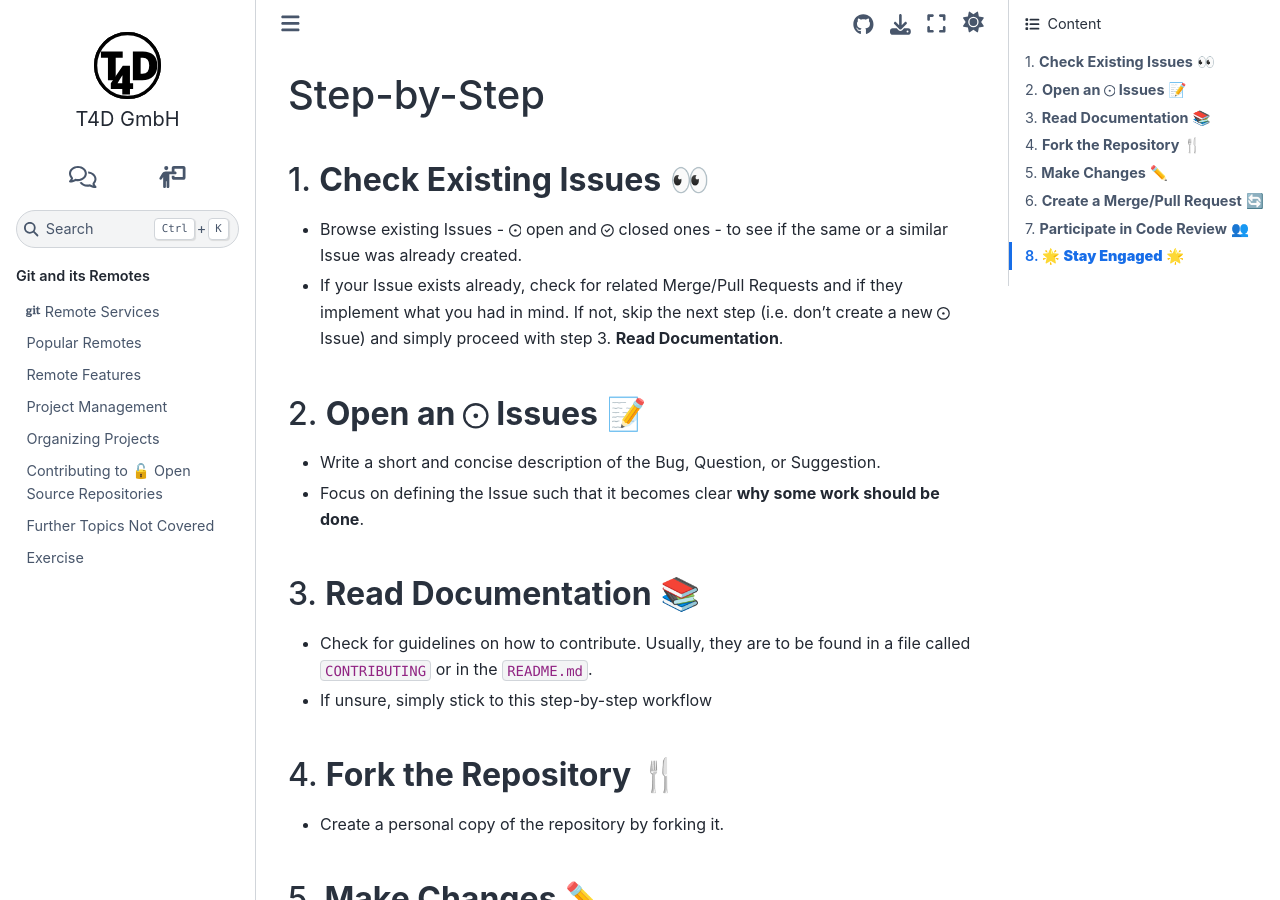
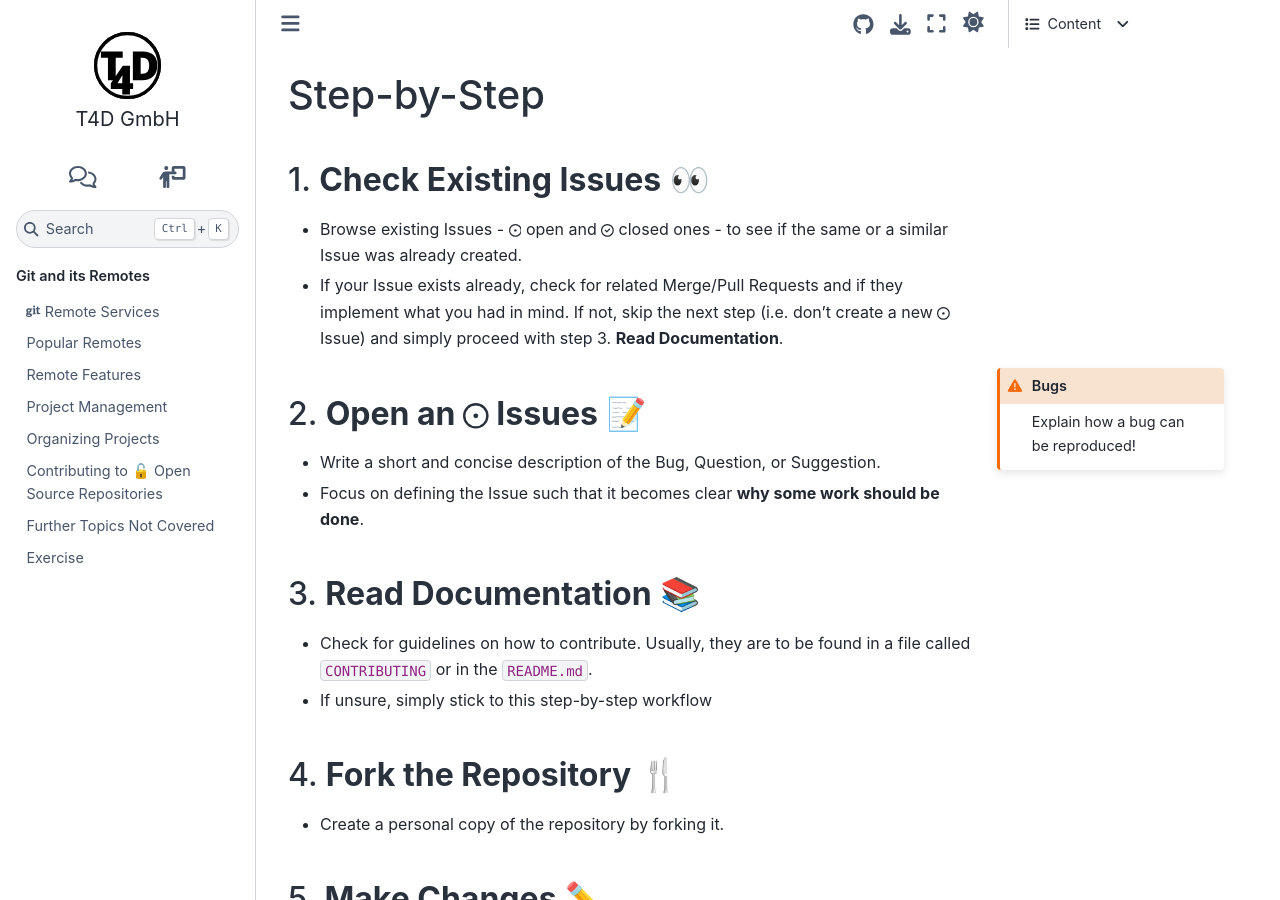
Before and after one commit to t4d-gmbh/git-and-its-remotes, a Sphinx documentation site: the page built from source/content/contributing/step_by_step.md, in a window 1280 px wide and 900 px high. Built offline with Sphinx 7.4.7 and the Sphinx Book theme 1.1.4, drawn with Linux system fonts in a browser that asks for light colours; the version number could not be read and is left out.

Commit message:
adding warning for bugs; minor edits

```diff
--- a/source/content/contributing/step_by_step.md
+++ b/source/content/contributing/step_by_step.md
@@ -7,6 +7,10 @@
      If not, skip the next step (i.e. don't create a new {octicon}`issue-opened;0.8em` Issue) and simply proceed with step 3. **Read Documentation**.
 {% endif %}
 
+:::{admonition} Bugs
+:class: warning, margin
+Explain how a bug can be reproduced!
+:::
 {% if page %}##### {% endif %}2. **Open an {octicon}`issue-opened;0.8em` Issues** 📝{% if slide %} Explain why some work needs to be done.
 {% else %}
    - Write a short and concise description of the Bug, Question, or Suggestion.
```
Also changed, not shown: source/content/exercise/problem.md (+1 -1 lines), source/content/project_management/git_plus_remote_tools.md (+1 -1 lines).
